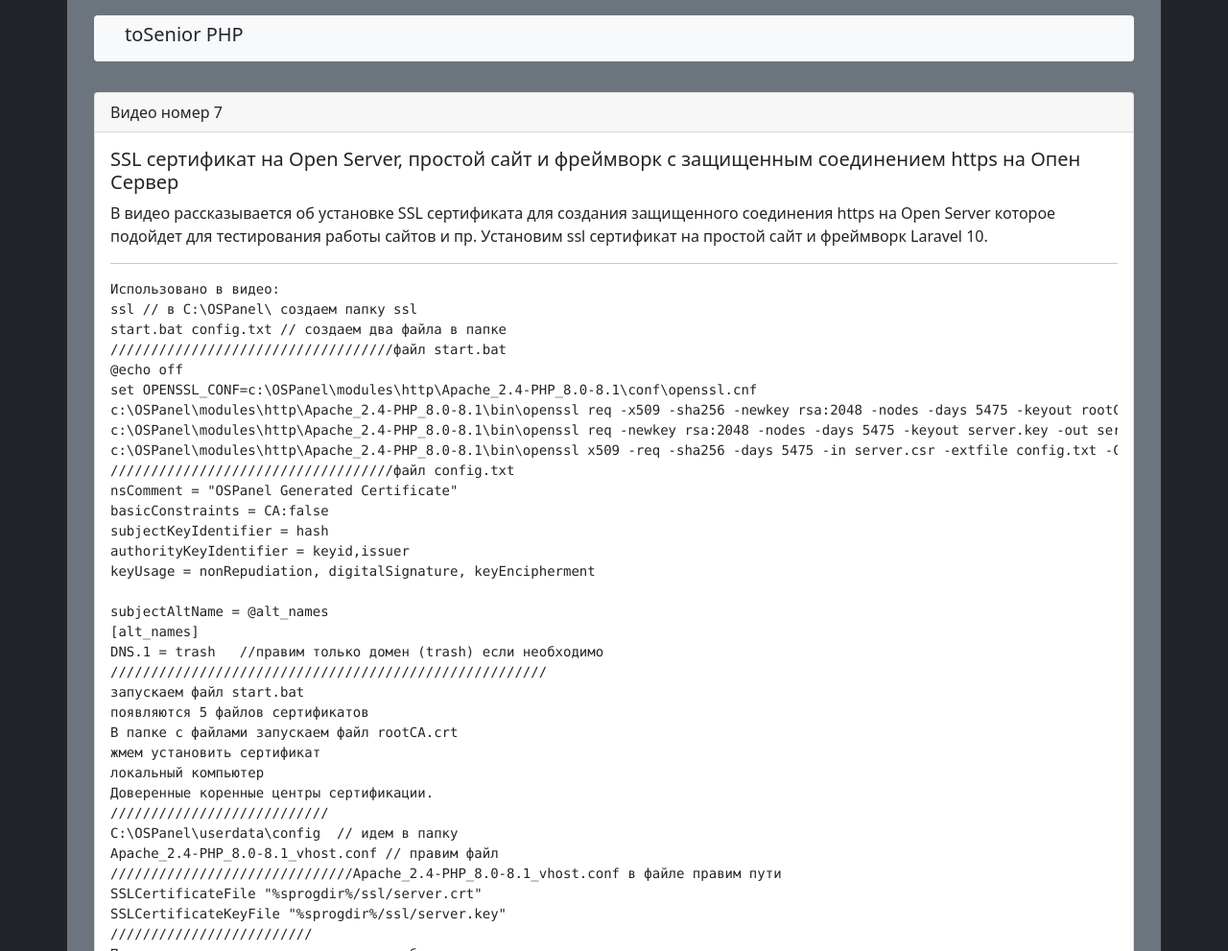
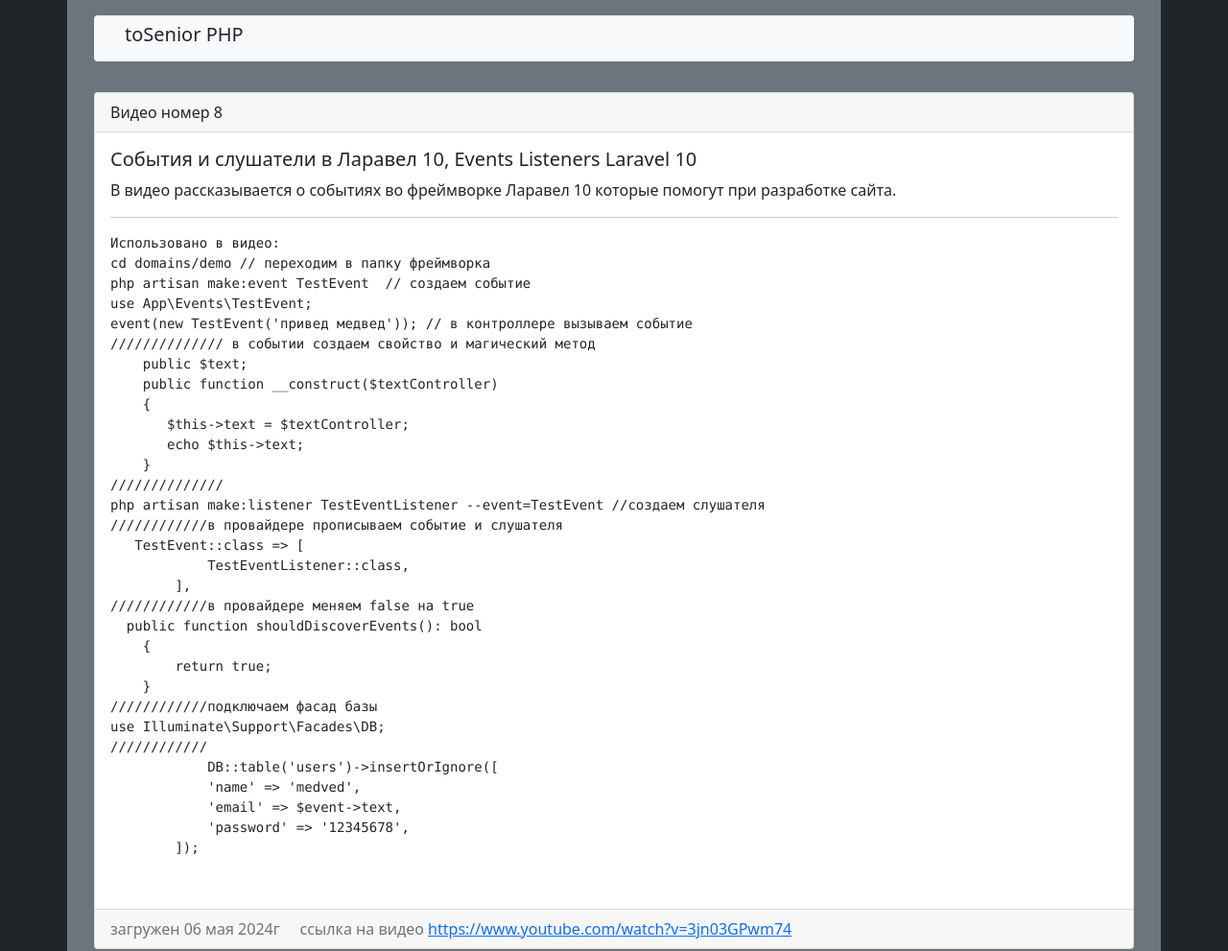
Before and after one commit to indeedphp/toSenior_PHP, a plain HTML site: page index.html in a window 1280 px wide. Shown: the top 991 px of the page at 96% size. Drawn offline with Linux system fonts and the light colour scheme.

Commit message:
Update index.html

```diff
--- a/index.html
+++ b/index.html
@@ -20,6 +20,69 @@
       </div>
 
     </header>
+
+
+    <section class="p-3  ">
+      <a name="events"></a>
+      <div class="card ">
+        <div class="card-header">
+          Видео номер 8
+        </div>
+        <div class="card-body">
+          <h5 class="card-title">События и слушатели в Ларавел 10,  Events Listeners Laravel 10</h5>
+          <p class="card-text">
+            В видео рассказывается о событиях во фреймворке Ларавел 10 которые помогут при разработке сайта.<br>
+            <hr/></p>
+<pre>
+Использовано в видео:
+cd domains/demo // переходим в папку фреймворка
+php artisan make:event TestEvent  // создаем событие
+use App\Events\TestEvent;
+event(new TestEvent('привед медвед')); // в контроллере вызываем событие
+////////////// в событии создаем свойство и магический метод
+    public $text;
+    public function __construct($textController)
+    {
+       $this->text = $textController;
+       echo $this->text;
+    }
+//////////////
+php artisan make:listener TestEventListener --event=TestEvent //создаем слушателя
+////////////в провайдере прописываем событие и слушателя
+   TestEvent::class => [
+            TestEventListener::class,
+        ],
+////////////в провайдере меняем false на true
+  public function shouldDiscoverEvents(): bool
+    {
+        return true;
+    }
+////////////подключаем фасад базы
+use Illuminate\Support\Facades\DB;
+////////////
+            DB::table('users')->insertOrIgnore([
+            'name' => 'medved',
+            'email' => $event->text,
+            'password' => '12345678',
+        ]);
+
+</pre>
+
+        </div>
+        <div class="card-footer text-muted">
+          <p class="card-text"> загружен 06 мая 2024г &nbsp &nbsp  ссылка на видео
+            <a href="https://www.youtube.com/watch?v=3jn03GPwm74">https://www.youtube.com/watch?v=3jn03GPwm74</a>
+          </p>
+        </div>
+      </div>
+    </section>
+
+
+
+
+
+
+
 
     <section class="p-3  ">
       <a name="ssl"></a>
```
